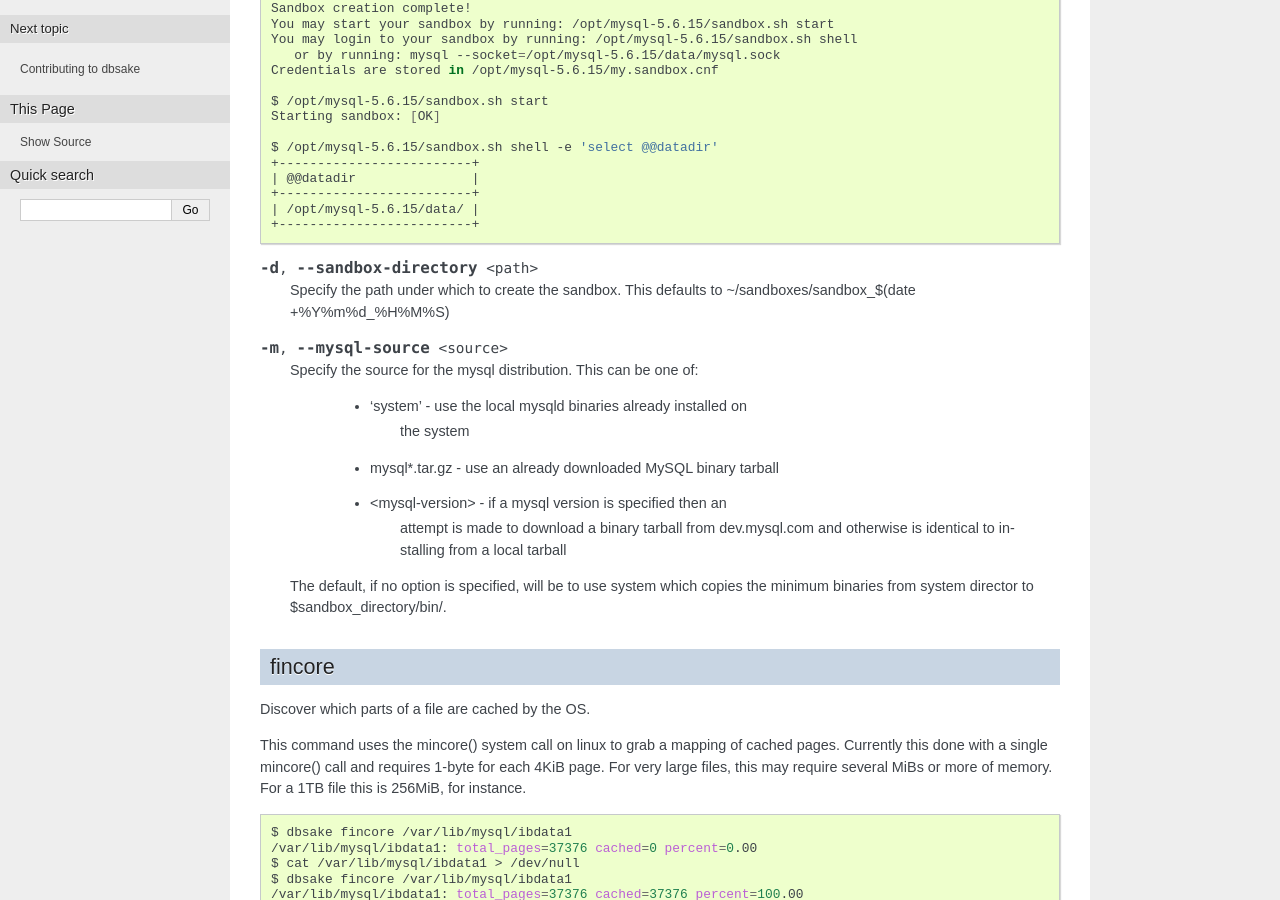
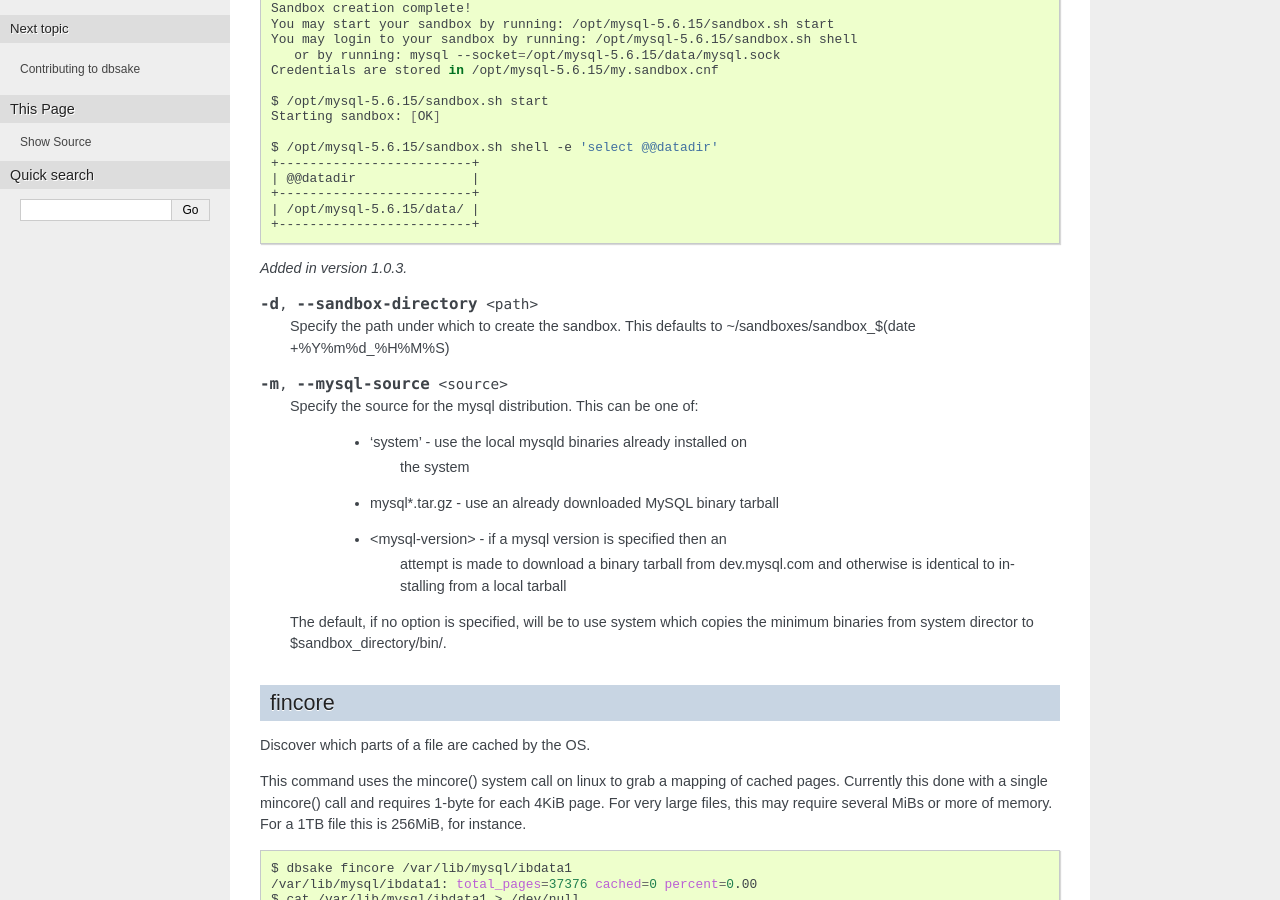
Before and after one commit to abg/dbsake, a Sphinx documentation site: the page built from docs/subcommands.rst, in a window 1280 px wide and 900 px high, scrolled down 500 px. Built offline with Sphinx 7.4.7, drawn with Linux system fonts in a browser that asks for light colours.

Commit message:
add versionadded:: 1.0.3 tag to mysql-sandbox documentation

```diff
--- a/docs/subcommands.rst
+++ b/docs/subcommands.rst
@@ -44,6 +44,8 @@ to the MySQL instance.
    +-------------------------+
 
 .. program:: mysql-sandbox
+
+.. versionadded:: 1.0.3
 
 .. option:: -d, --sandbox-directory <path>
 
```
